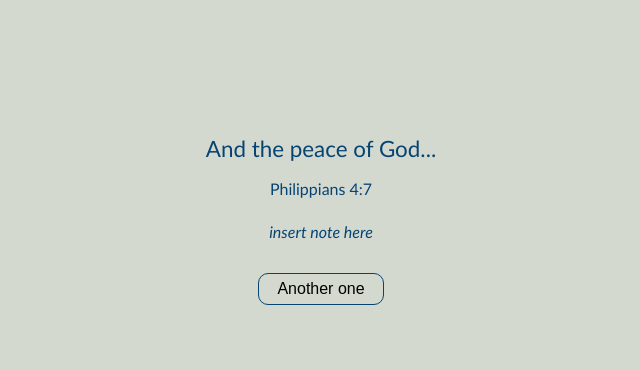
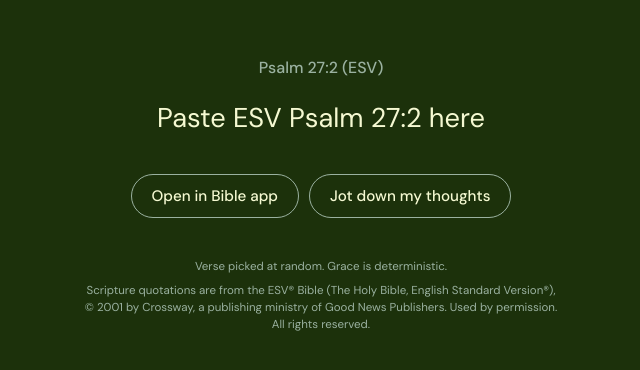
Before and after one commit to pufftofu/33, a plain HTML site: page index.html in a window 1280 px wide. Shown: the part 206-576 px from the top of the page, without its empty margins (319-959 px from the left). Drawn offline with Linux system fonts and the light colour scheme.

Commit message:
Refactor index.html for Psalm 27 display
Updated HTML structure and styles for Psalm 27 page.

```diff
--- a/index.html
+++ b/index.html
@@ -1,42 +1,198 @@
 <!DOCTYPE html>
-<html>
+<html lang="en">
 <head>
+  <meta charset="utf-8">
   <meta name="viewport" content="width=device-width, initial-scale=1">
-  <title>33</title>
+  <title>Psalm 27</title>
+  <link rel="preconnect" href="https://fonts.googleapis.com">
+  <link rel="preconnect" href="https://fonts.gstatic.com" crossorigin>
+  <link href="https://fonts.googleapis.com/css2?family=DM+Sans:ital,opsz,wght@0,9..40,400;0,9..40,500;1,9..40,400&display=swap" rel="stylesheet">
   <style>
-    body { font-family: calibri; background:#d4d9d0; color:#064472;
-           display:flex; flex-direction:column; align-items:center;
-           justify-content:center; min-height:100vh; margin:0; padding:24px; text-align:center; }
-    #verse { font-size:1.4rem; line-height:1.6; max-width:480px; }
-    #ref { margin-top:12px; color:#064472; }
-    #note { margin-top:24px; font-style:italic; max-width:420px; }
-    button { margin-top:32px; padding:6px 18px; border:1px solid #064472;
-             background:none; border-radius:10px; font-size:1rem; }
+    :root {
+      --bg: #1c310b;
+      --text: #f5f9d2;
+      --note: #9ab1a0;
+    }
+    * { box-sizing: border-box; }
+    html {
+      -webkit-text-size-adjust: 100%;
+      scrollbar-width: none;          /* hide scrollbar (Firefox) */
+      -ms-overflow-style: none;       /* hide scrollbar (old Edge) */
+    }
+    html::-webkit-scrollbar,
+    body::-webkit-scrollbar { display: none; }  /* hide scrollbar (Chrome, Safari) */
+    html, body { margin: 0; }
+    body {
+      background: var(--bg);
+      color: var(--text);
+      font-family: "DM Sans", system-ui, sans-serif;
+      min-height: 100vh;
+      min-height: 100dvh;
+      display: flex;
+      flex-direction: column;
+      align-items: center;
+      justify-content: center;
+      padding: 32px 24px 24px;
+      text-align: center;
+    }
+    main { width: 100%; max-width: 520px; }
+    #ref {
+      font-size: 1rem;
+      font-weight: 500;
+      color: var(--note);
+      margin: 0 0 20px;
+    }
+    #verse {
+      font-size: clamp(1.3rem, 5vw, 1.7rem);
+      line-height: 1.5;
+      margin: 0;
+      white-space: pre-line;
+      overflow-wrap: anywhere;
+    }
+    #note {
+      font-style: italic;
+      color: var(--note);
+      margin: 28px auto 0;
+      max-width: 400px;
+      line-height: 1.5;
+      white-space: pre-line;
+      overflow-wrap: anywhere;
+    }
+    #note:empty { display: none; }
+    .actions {
+      display: flex;
+      flex-wrap: wrap;
+      gap: 10px;
+      justify-content: center;
+      margin-top: 36px;
+    }
+    .btn {
+      font: 500 0.95rem "DM Sans", system-ui, sans-serif;
+      color: var(--text);
+      background: none;
+      border: 1px solid var(--note);
+      border-radius: 999px;
+      padding: 11px 20px;
+      text-decoration: none;
+    }
+    .btn:hover { background: rgba(245, 249, 210, 0.08); }
+    .btn:focus-visible { outline: 2px solid var(--text); outline-offset: 3px; }
+    footer {
+      margin-top: 40px;
+      max-width: 480px;
+      font-size: 0.72rem;
+      line-height: 1.5;
+      color: var(--note);
+    }
+    footer p { margin: 0 0 6px; }
   </style>
 </head>
 <body>
-  <div id="verse"></div>
-  <div id="ref"></div>
-  <div id="note"></div>
-  <button onclick="show()">Another one</button>
+  <main>
+    <p id="ref"></p>
+    <p id="verse"></p>
+    <p id="note"></p>
+    <div class="actions">
+      <a class="btn" id="bible" href="#" target="_blank" rel="noopener">Open in Bible app</a>
+      <a class="btn" id="tg" href="#" target="_blank" rel="noopener">Jot down my thoughts</a>
+    </div>
+  </main>
+
+  <footer>
+    <p>Verse picked at random. Grace is deterministic.</p>
+    <p>Scripture quotations are from the ESV® Bible (The Holy Bible, English Standard Version®), © 2001 by Crossway, a publishing ministry of Good News Publishers. Used by permission. All rights reserved.</p>
+  </footer>
 
   <script>
-    const verses = [
-      { ref: "Psalm 27:1", text: "The Lord is my light and my salvation; <br> whom shall I fear? <br> The Lord is the stronghold of my life; <br> of whom shall I be afraid?", note: "" },
-      { ref: "Philippians 4:7", text: "And the peace of God...", note: "insert note here" },
-      // add every verse in the chapter here
+    // ============================================================
+    // EDIT HERE: replace each text with the ESV verse, and add an
+    // optional personal note in your own words (leave "" for none).
+    // Use \n for a line break. Keep the "v" numbers matching the
+    // real verse numbers in Psalm 27.
+    // ============================================================
+    const BOOK = "Psalm";
+    const BOOK_CODE = "PSA";
+    const CHAPTER = 27;
+
+    const VERSES = [
+      { v: 1,  text: "Paste ESV Psalm 27:1 here", note: "" },
+      { v: 2,  text: "Paste ESV Psalm 27:2 here", note: "" },
+      { v: 3,  text: "Paste ESV Psalm 27:3 here", note: "" },
+      { v: 4,  text: "Paste ESV Psalm 27:4 here", note: "" },
+      { v: 5,  text: "Paste ESV Psalm 27:5 here", note: "" },
+      { v: 6,  text: "Paste ESV Psalm 27:6 here", note: "" },
+      { v: 7,  text: "Paste ESV Psalm 27:7 here", note: "" },
+      { v: 8,  text: "Paste ESV Psalm 27:8 here", note: "" },
+      { v: 9,  text: "Paste ESV Psalm 27:9 here", note: "" },
+      { v: 10, text: "Paste ESV Psalm 27:10 here", note: "" },
+      { v: 11, text: "Paste ESV Psalm 27:11 here", note: "" },
+      { v: 12, text: "Paste ESV Psalm 27:12 here", note: "" },
+      { v: 13, text: "Paste ESV Psalm 27:13 here", note: "" },
+      { v: 14, text: "Paste ESV Psalm 27:14 here", note: "" }
     ];
-    let last = -1;
-    function show() {
-      let i;
-      do { i = Math.floor(Math.random() * verses.length); }
-      while (i === last && verses.length > 1);
-      last = i;
-      document.getElementById("verse").textContent = verses[i].text;
-      document.getElementById("ref").textContent = verses[i].ref;
-      document.getElementById("note").textContent = verses[i].note;
+    // ============================================================
+
+    const YOUVERSION_ESV_ID = 59; // ESV on YouVersion
+    const STORE_KEY = "psalm27-bag-v1";
+
+    function shuffle(arr) {
+      const a = arr.slice();
+      for (let i = a.length - 1; i > 0; i--) {
+        const j = Math.floor(Math.random() * (i + 1));
+        [a[i], a[j]] = [a[j], a[i]];
+      }
+      return a;
     }
-    show();
+
+    // Shuffle bag: every verse is shown once before any repeats.
+    // The bag is remembered in the browser so it carries across taps.
+    function loadState() {
+      try {
+        const s = JSON.parse(localStorage.getItem(STORE_KEY));
+        if (s && Array.isArray(s.bag) && s.size === VERSES.length) return s;
+      } catch (e) {}
+      return { bag: [], last: -1, size: VERSES.length };
+    }
+    function saveState(s) {
+      try { localStorage.setItem(STORE_KEY, JSON.stringify(s)); } catch (e) {}
+    }
+
+    function nextIndex() {
+      const s = loadState();
+      s.bag = s.bag.filter(i => i >= 0 && i < VERSES.length);
+      if (s.bag.length === 0) {
+        let fresh = shuffle(VERSES.map((_, i) => i));
+        // Don't start a new round with the verse just shown.
+        if (fresh.length > 1 && fresh[0] === s.last) {
+          [fresh[0], fresh[1]] = [fresh[1], fresh[0]];
+        }
+        s.bag = fresh;
+      }
+      const i = s.bag.shift();
+      s.last = i;
+      s.size = VERSES.length;
+      saveState(s);
+      return i;
+    }
+
+    function render() {
+      const item = VERSES[nextIndex()];
+      const refText = BOOK + " " + CHAPTER + ":" + item.v;
+
+      document.getElementById("ref").textContent = refText + " (ESV)";
+      document.getElementById("verse").textContent = item.text;
+      document.getElementById("note").textContent = item.note || "";
+
+      const bibleUrl = "https://www.bible.com/bible/" + YOUVERSION_ESV_ID + "/" +
+        BOOK_CODE + "." + CHAPTER + "." + item.v + ".ESV";
+      document.getElementById("bible").href = bibleUrl;
+
+      const shareText = refText + " (ESV)\n" + item.text + "\n\nMy thoughts:\n";
+      document.getElementById("tg").href = "https://t.me/share/url?url=" +
+        encodeURIComponent(bibleUrl) + "&text=" + encodeURIComponent(shareText);
+    }
+
+    render();
   </script>
 </body>
 </html>
```
